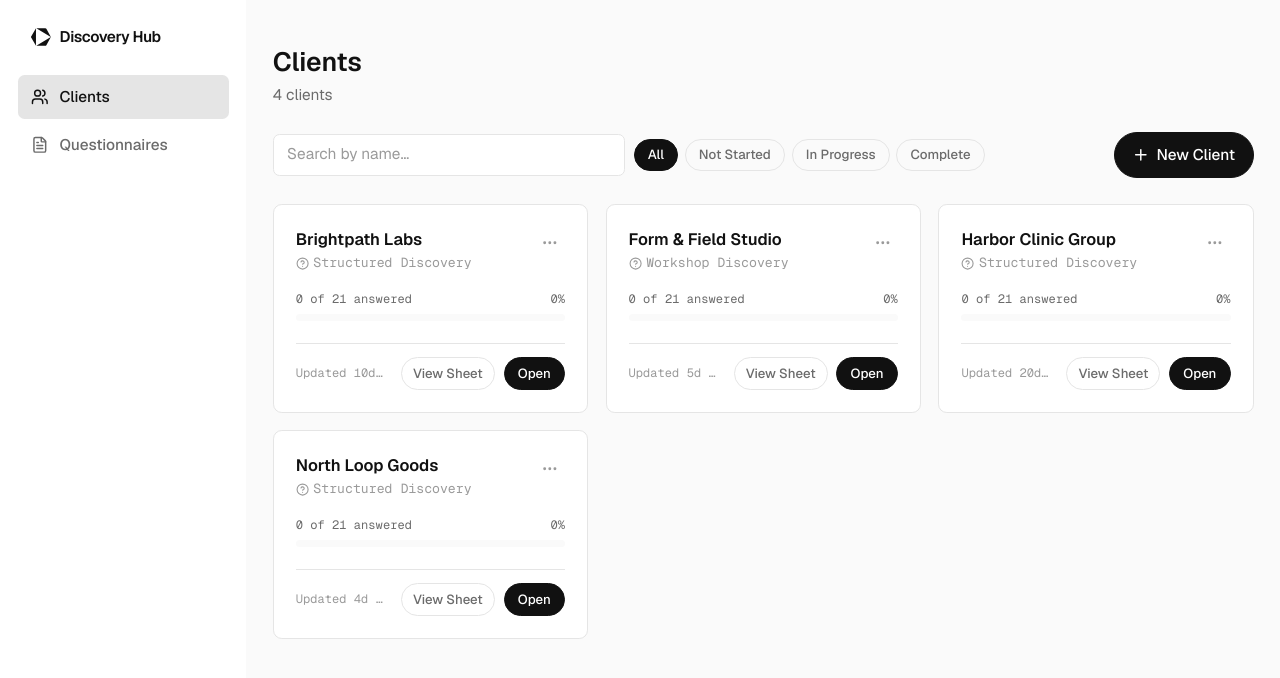
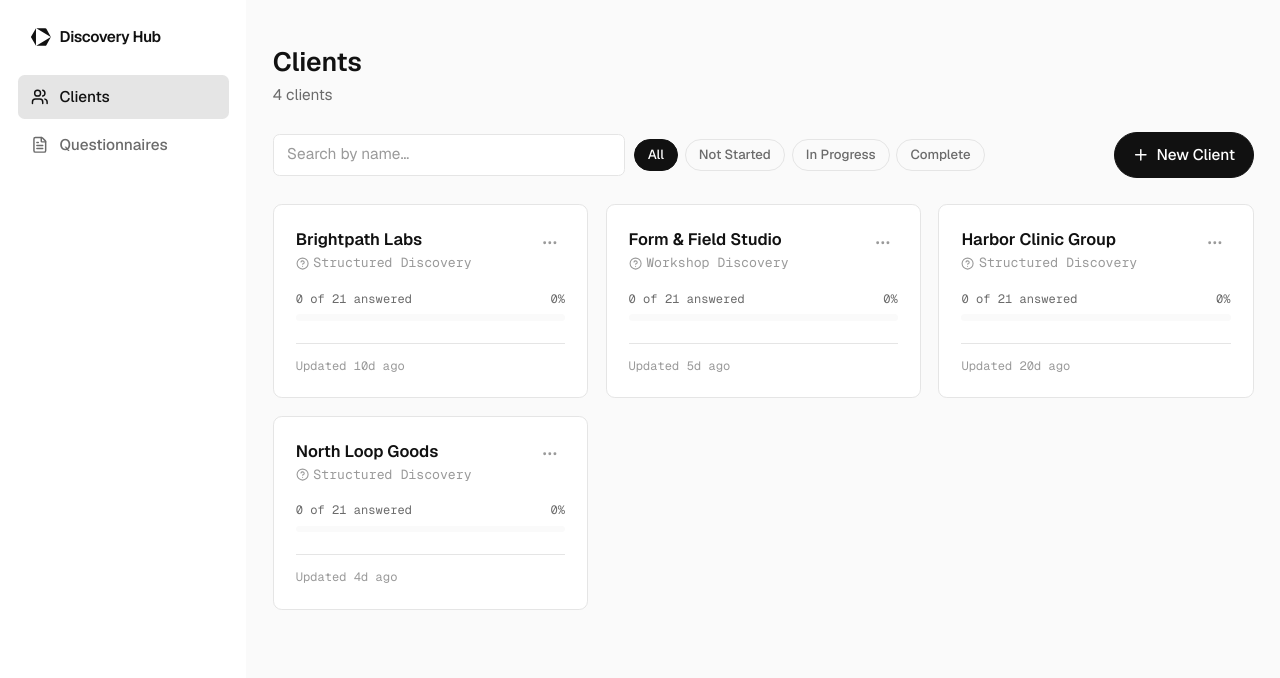
Before and after one commit to sneha-jacob-supercode/discovery-hub, a Next.js app: page / in a window 1280 px wide. Shown: the top 678 px of the page. Built offline with nearby package versions, Linux system fonts and the light colour scheme.

Commit message:
style: client card

```diff
--- a/components/ClientCard.tsx
+++ b/components/ClientCard.tsx
@@ -147,14 +147,7 @@ export function ClientCard({ client, questionnaire }: { client: Client; question
         <span className="min-w-0 truncate font-mono text-[0.6875rem] text-ink-faint">
           Updated {formatRelativeTime(client.last_updated)}
         </span>
-        <div className="flex shrink-0 gap-2" onClick={(e) => e.stopPropagation()}>
-          <Link href={`/client/${client.id}?view=table`} className={buttonClasses({ variant: "secondary", size: "sm" })}>
-            View Sheet
-          </Link>
-          <Link href={`/client/${client.id}`} className={buttonClasses({ variant: "primary", size: "sm" })}>
-            Open
-          </Link>
-        </div>
+
       </div>
 
       {showDeleteConfirm && (
```
